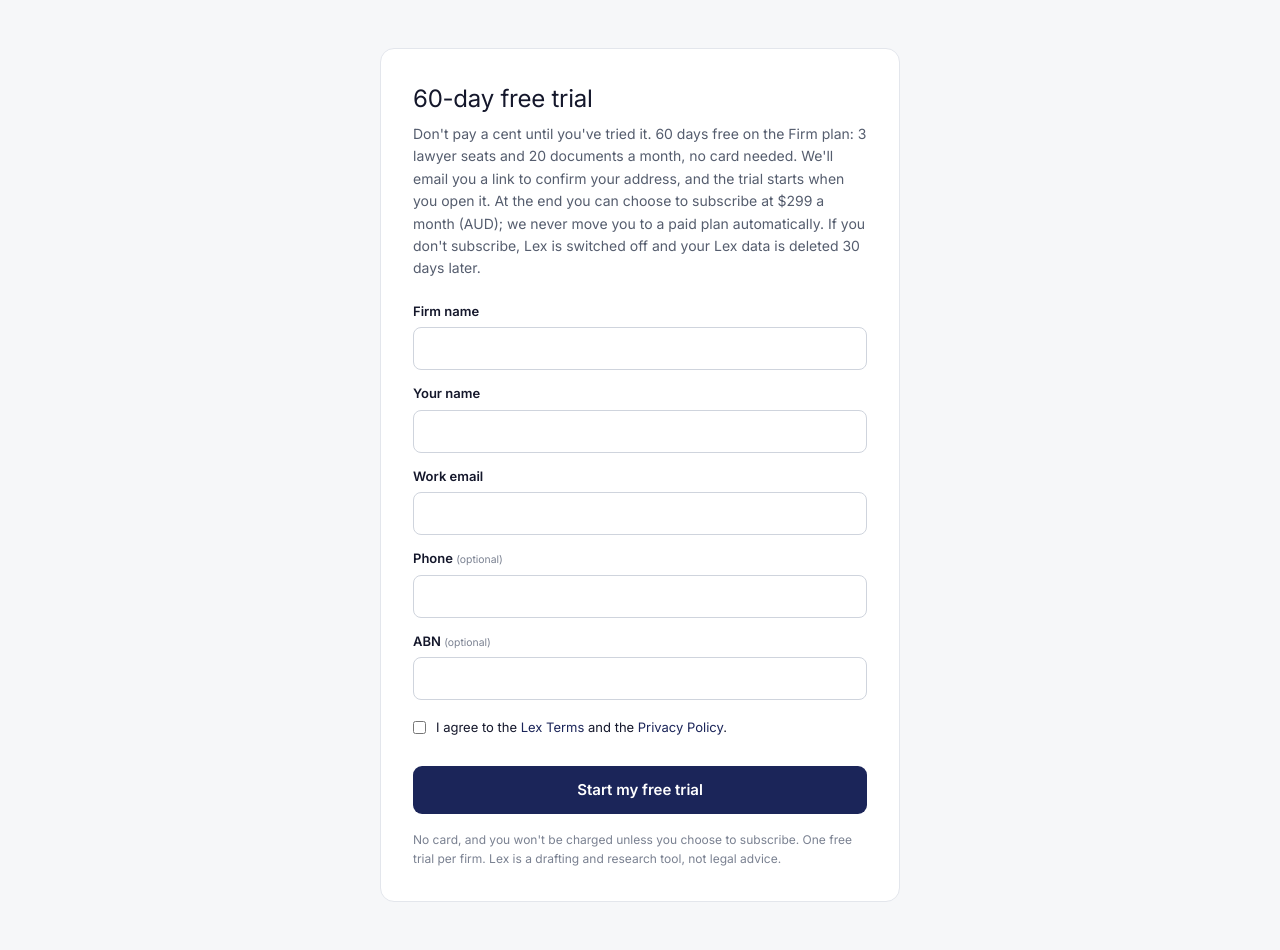
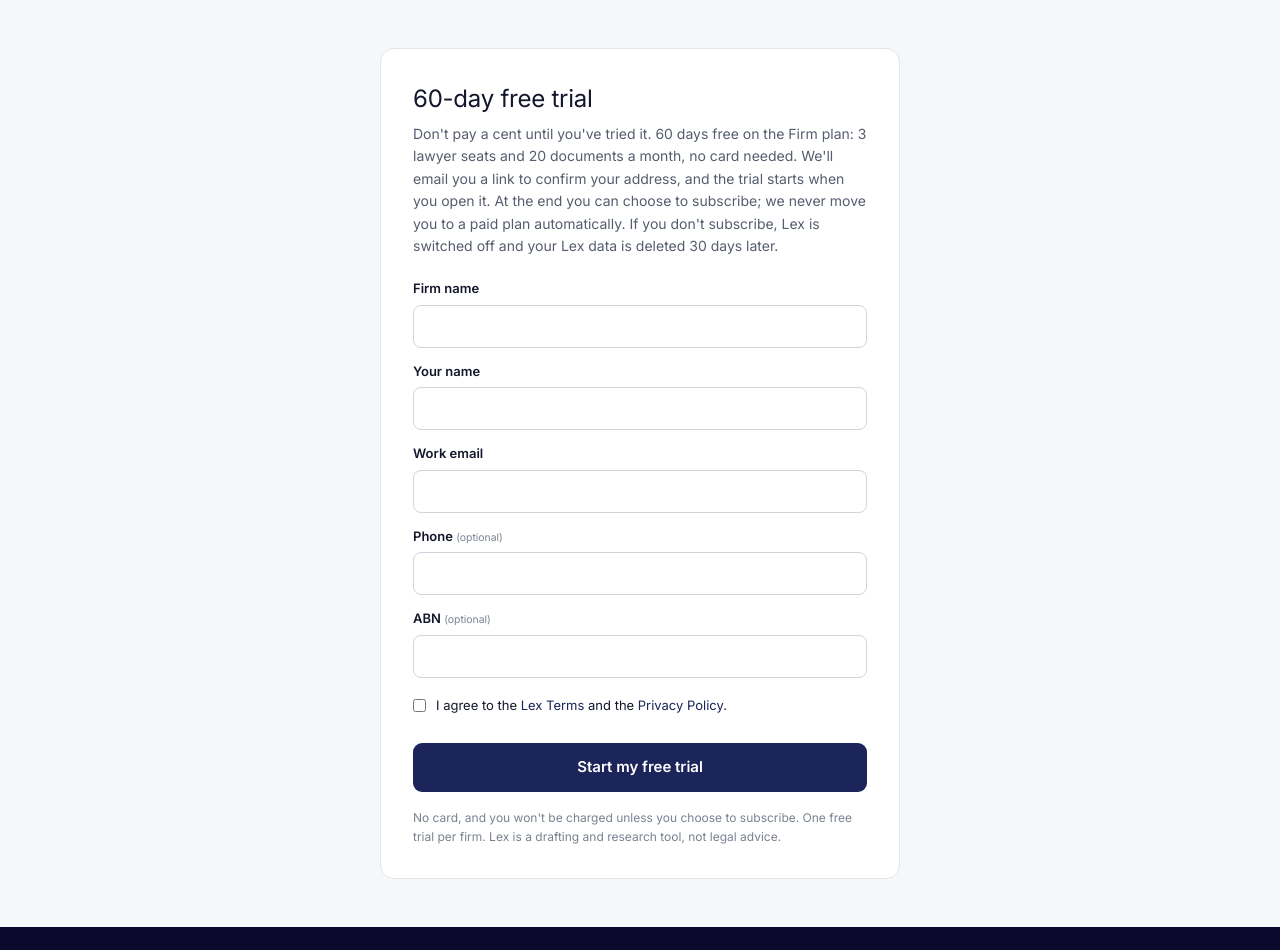
Before and after one commit to sg-satoshi/saabai-site, a Next.js app: page /lex/signup/trial in a window 1280 px wide. After the commit the page ends 927 px from the top, so only its background shows below. Built offline with nearby package versions, Linux system fonts and the light colour scheme; no server answers.

Commit message:
Lex trial page: no public price (#412)

```diff
--- a/app/lex/signup/trial/page.tsx
+++ b/app/lex/signup/trial/page.tsx
@@ -12,8 +12,8 @@ export default async function LexTrialPage({ searchParams }: { searchParams: Pro
         <h1>60-day free trial</h1>
         <p className="lede">
           Don&apos;t pay a cent until you&apos;ve tried it. 60 days free on the Firm plan: 3 lawyer seats and 20 documents a month, no card needed.
-          We&apos;ll email you a link to confirm your address, and the trial starts when you open it. At the end you can choose to subscribe at
-          $299 a month (AUD); we never move you to a paid plan automatically. If you don&apos;t subscribe, Lex is switched off and your Lex data
+          We&apos;ll email you a link to confirm your address, and the trial starts when you open it. At the end you can choose to subscribe;
+          we never move you to a paid plan automatically. If you don&apos;t subscribe, Lex is switched off and your Lex data
           is deleted 30 days later.
         </p>
         <TrialForm code={typeof sp.code === "string" ? sp.code.slice(0, 40) : ""} />
```
Also changed, not shown: 1 other file (tests, documents, lock files or other folders).
